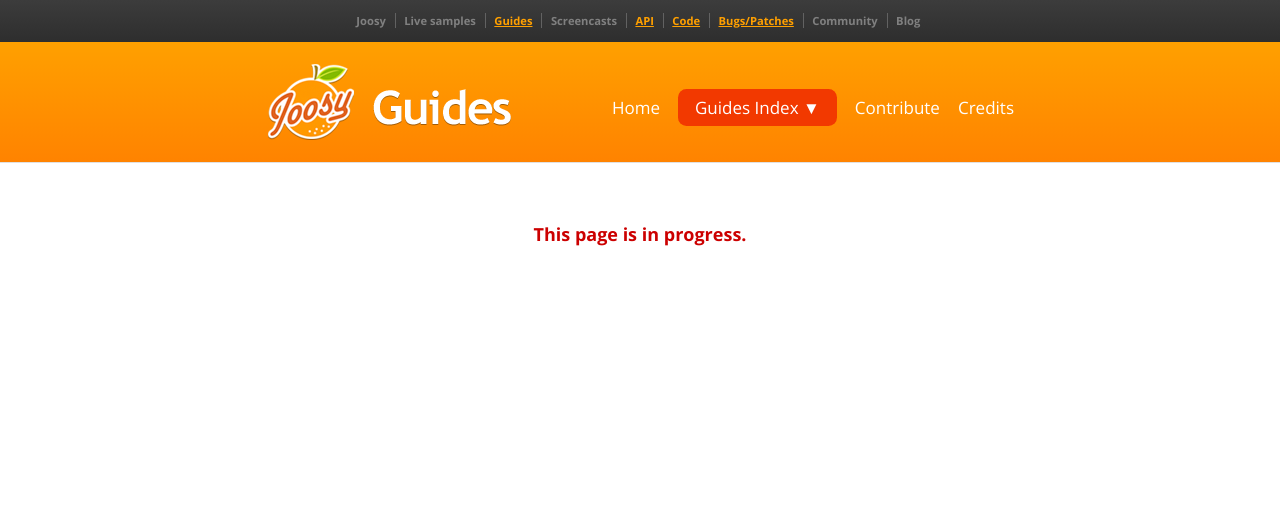
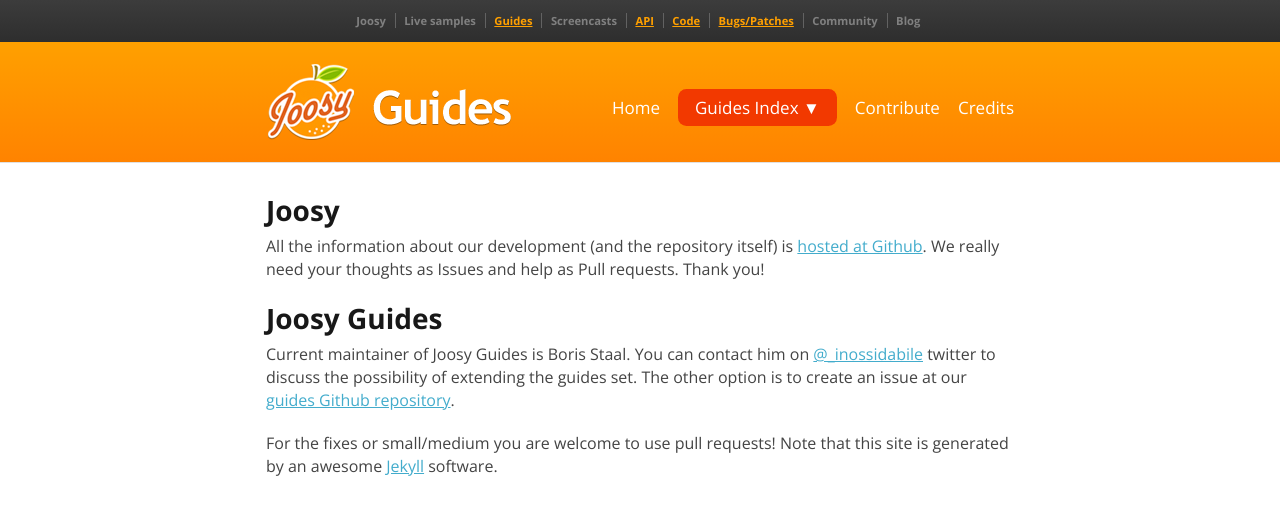
Before and after one commit to joosy/guides, a Jekyll site: the page built from contribute.md, in a window 1280 px wide. Shown: the top 515 px of the page. Built offline with Jekyll 4.4.1, drawn with Linux system fonts in a browser that asks for light colours; comment, search, counter and statistics services are not loaded.

Commit message:
Contribute page

```diff
--- a/contribute.md
+++ b/contribute.md
@@ -3,4 +3,12 @@
 title: "Contribute"
 ---
 
-<div class="wip">This page is in progress.</div>
+### Joosy
+
+All the information about our development (and the repository itself) is <a href="https://github.com/roundlake/joosy/">hosted at Github</a>. We really need your thoughts as Issues and help as Pull requests. Thank you!
+
+### Joosy Guides
+
+Current maintainer of Joosy Guides is Boris Staal. You can contact him on <a href="https://twitter.com/#!/_inossidabile">@_inossidabile</a> twitter to discuss the possibility of extending the guides set. The other option is to create an issue at our <a href="https://github.com/roundlake/joosy-guides">guides Github repository</a>.
+
+For the fixes or small/medium you are welcome to use pull requests! Note that this site is generated by an awesome <a href="http://jekyllrb.com/">Jekyll</a> software.
```
